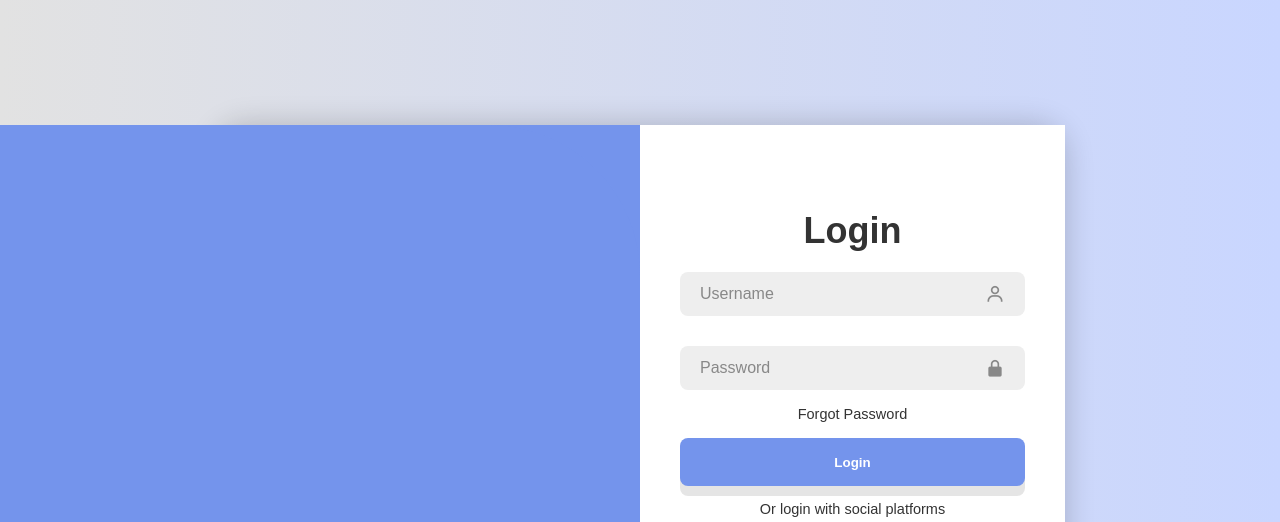
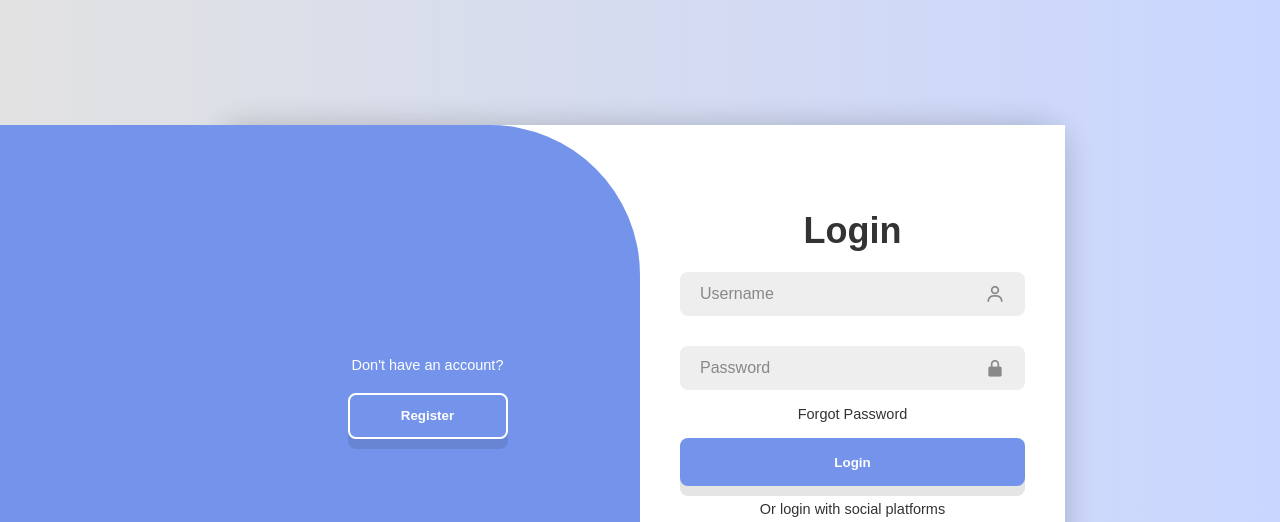
Before and after one commit to ahmadj3000/AubCourses, a plain HTML site: page index.html in a window 1280 px wide. Shown: the top 522 px of the page. Drawn offline with nearby package versions, Linux system fonts and the light colour scheme; a web font is replaced by a local one.

Commit message:
updated login/register page design

```diff
--- a/index.html
+++ b/index.html
@@ -65,7 +65,9 @@
 
     <div class="toggle-box">
         <div class="toggle-panel toggle-left">
-        <h1>Hello, Welcome!</h1>
+        <h1>
+
+        </h1>
         <p>Don't have an account?</p>
         <button class="btn register-btn">Register</button>
         <div>
--- a/styles.css
+++ b/styles.css
@@ -144,13 +144,12 @@ margin: 0 8px;
     position:absolute;
     width:50%;
     height:100%;
-    background: #7494ec;
     color: #fff;
     display: flex;
     flex-direction: column;
     justify-content: center;
     align-items: center;
-
+    z-index: 2;
 }
 
 .toggle-panel p{
```
